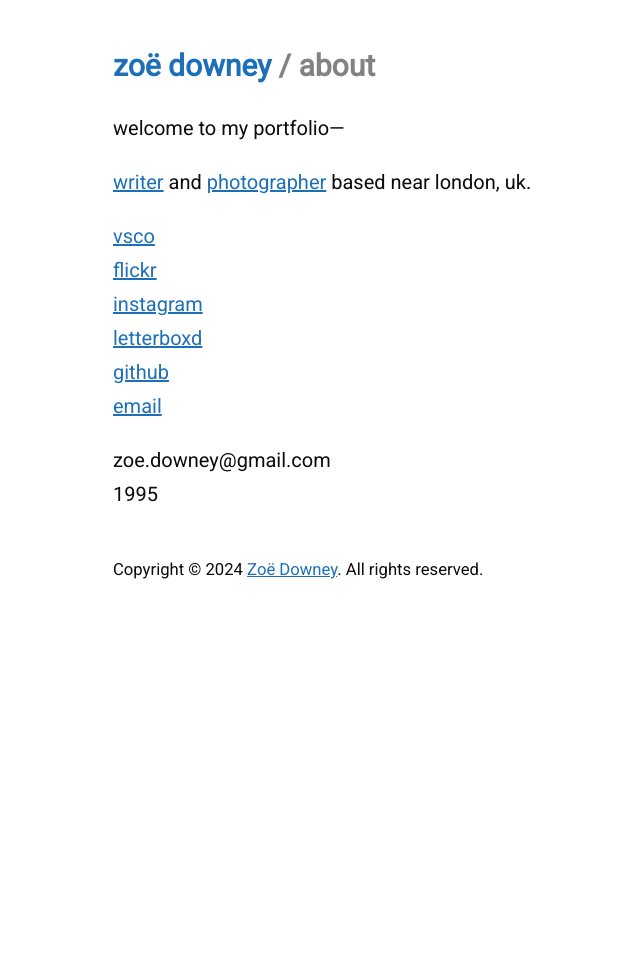
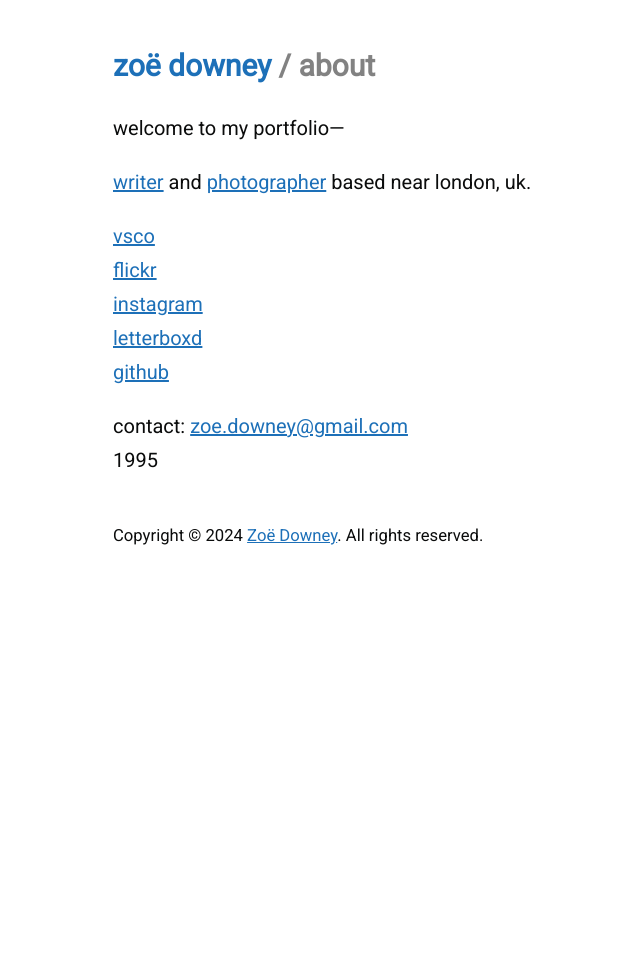
Before and after one commit to zoeurl/zoedowney.github.io, a Jekyll site: the page built from about/index.html, in a window 1280 px wide. Shown: the whole page, without its empty margins (127-767 px from the left). Built offline with Jekyll 4.4.1, drawn with Linux system fonts in a browser that asks for light colours.

Commit message:
Update index.html

```diff
--- a/about/index.html
+++ b/about/index.html
@@ -13,7 +13,6 @@ welcome to my portfolio—
 <br><a href="https://www.instagram.com/zoeurl/">instagram</a>
 <br><a href="https://letterboxd.com/zoeurl/">letterboxd</a>
 <br><a href="https://github.com/zoedowney">github</a>
-<br><a href="mailto:{{site.email}}">email</a>
 </p>
-zoe.downey@gmail.com
+contact: <a href="mailto:{{site.email}}">zoe.downey@gmail.com</a>
 <br>1995
```
